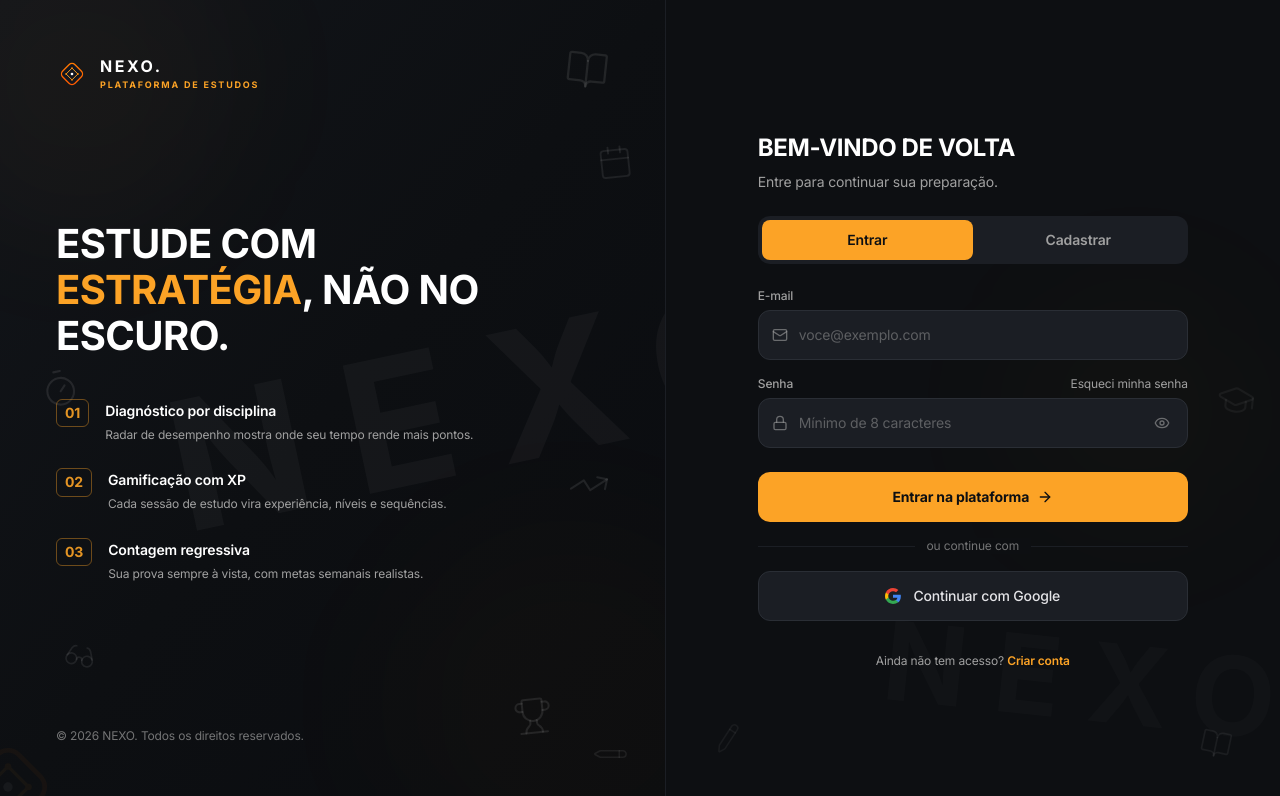
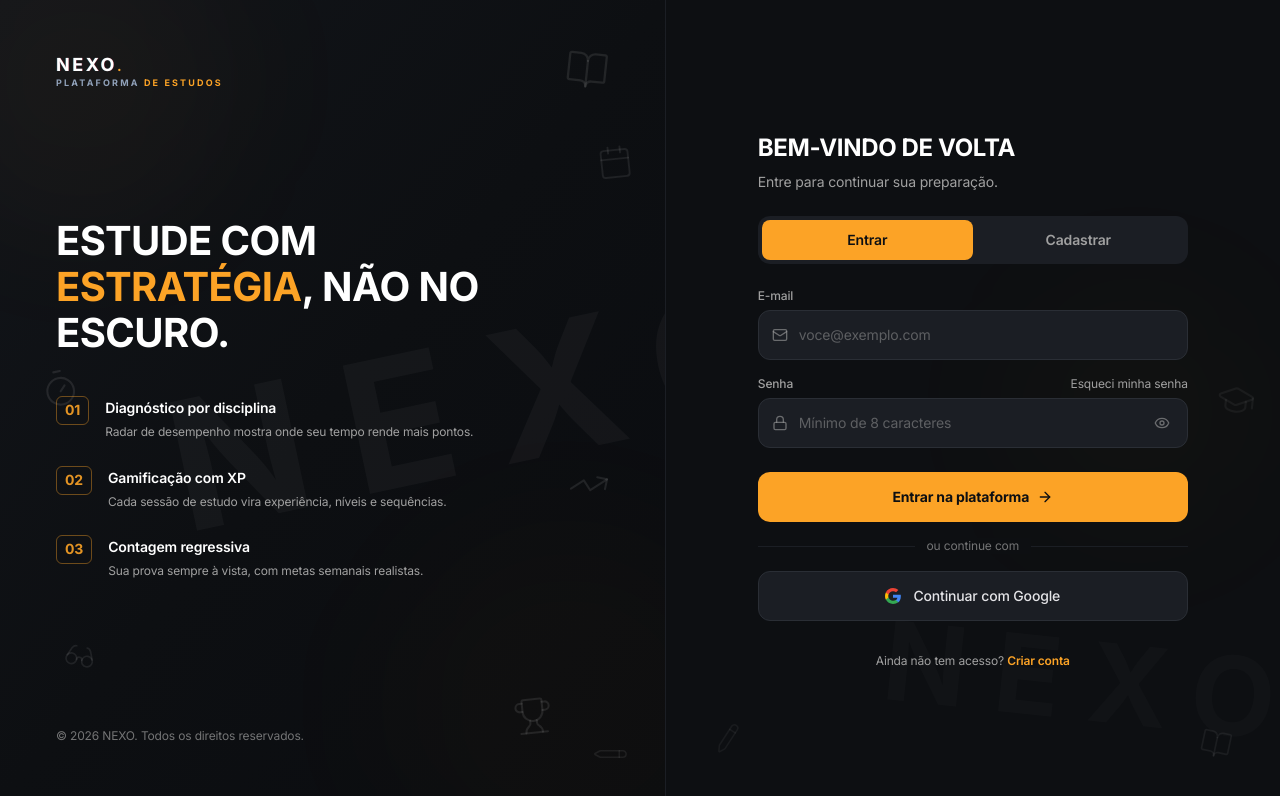
Before and after one commit to contatotheduarteonline-web/Nexo-Web, a React (Vite) app: page / in a window 1280 px wide. Shown: the top 796 px of the page. Built offline with nearby package versions, Linux system fonts and the light colour scheme; no server answers.

Commit message:
Atualizar identidade visual do logo em toda a plataforma
Co-authored-by: contatotheduarteonline-web <329538315+contatotheduarteonline-web@users.noreply.github.com>

```diff
--- a/src/components/auth/LoginView.tsx
+++ b/src/components/auth/LoginView.tsx
@@ -111,7 +111,7 @@ export const LoginView: React.FC<LoginViewProps> = ({ onGoToCadastro }) => {
 
           {/* Brand Symbol Watermark (lower left) */}
           <div className="absolute -left-12 -bottom-12 opacity-[0.04] pointer-events-none select-none">
-            <Logo variant="symbol" size="hero" />
+            <Logo variant="compact" size="hero" />
           </div>
 
           {/* Outline Study Icons (Watermark line art) */}
@@ -126,17 +126,7 @@ export const LoginView: React.FC<LoginViewProps> = ({ onGoToCadastro }) => {
 
         {/* Top Logo (Foreground: z-10) */}
         <div className="relative z-10 flex items-center">
-          <div className="inline-flex items-center gap-3">
-            <Logo variant="symbol" size="sm" />
-            <div className="flex flex-col justify-center">
-              <span className="text-base font-black tracking-[0.16em] text-white leading-tight">
-                NEXO.
-              </span>
-              <span className="text-[9px] font-bold uppercase tracking-[0.2em] text-[#fca326] mt-0.5">
-                Plataforma de Estudos
-              </span>
-            </div>
-          </div>
+          <Logo variant="horizontal" size="sm" themeMode="dark" />
         </div>
 
         {/* Central Presentation (Foreground: z-10) */}
@@ -216,17 +206,7 @@ export const LoginView: React.FC<LoginViewProps> = ({ onGoToCadastro }) => {
         <div className="w-full max-w-[430px] my-auto relative z-10">
           {/* Mobile Brand Header */}
           <div className="lg:hidden flex flex-col items-center text-center mb-8">
-            <div className="inline-flex items-center gap-3">
-              <Logo variant="symbol" size="sm" />
-              <div className="flex flex-col text-left">
-                <span className="text-lg font-black tracking-[0.18em] text-white leading-none">
-                  NEXO.
-                </span>
-                <span className="text-[9px] font-bold uppercase tracking-[0.22em] text-[#fca326] mt-0.5">
-                  Plataforma de Estudos
-                </span>
-              </div>
-            </div>
+            <Logo variant="horizontal" size="sm" themeMode="dark" />
           </div>
 
           {/* Form Header */}
--- a/src/components/auth/OnboardingModal.tsx
+++ b/src/components/auth/OnboardingModal.tsx
@@ -52,7 +52,7 @@ export const OnboardingModal: React.FC<OnboardingModalProps> = ({
     <div className="fixed inset-0 z-50 flex items-center justify-center bg-black/85 p-4 backdrop-blur-sm">
       <div className="w-full max-w-2xl rounded-3xl border border-[#292929] bg-[#111622] p-6 sm:p-8 text-white shadow-2xl">
         <div className="flex flex-col items-center text-center">
-          <Logo variant="symbol" size="md" />
+          <Logo variant="compact" size="md" />
 
           <span className="mt-3 text-[10px] font-bold uppercase tracking-[0.3em] text-[#249D84]">
             NEXO &bull; BOAS-VINDAS
--- a/src/components/brand/Logo.tsx
+++ b/src/components/brand/Logo.tsx
@@ -7,118 +7,85 @@ interface LogoProps {
   themeMode?: "dark" | "light" | "auto";
 }
 
+/**
+ * NEXO wordmark — white "NEXO" letters with a subtle chromatic
+ * aberration (red/cyan edge shift) and an amber dot.
+ */
 export const Logo: React.FC<LogoProps> = ({
   variant = "horizontal",
   size = "md",
   className = "",
   themeMode = "auto",
 }) => {
-  // Dimension scales
-  const symbolDimensions = {
-    xs: "w-6 h-6",
-    sm: "w-8 h-8",
-    md: "w-10 h-10",
-    lg: "w-14 h-14",
-    xl: "w-20 h-20",
-    hero: "w-28 h-28",
+  const wordmarkSizes: Record<string, string> = {
+    xs: "text-sm",
+    sm: "text-lg",
+    md: "text-2xl",
+    lg: "text-3xl sm:text-4xl",
+    xl: "text-4xl sm:text-5xl",
+    hero: "text-5xl sm:text-6xl",
   };
 
-  const NexoSymbol: React.FC<{ sizeClass: string }> = ({ sizeClass }) => (
-    <svg
-      viewBox="0 0 120 120"
-      fill="none"
-      xmlns="http://www.w3.org/2000/svg"
-      className={`${sizeClass} shrink-0 transition-transform duration-200`}
-    >
-      <defs>
-        <linearGradient id="nexoGrad1" x1="10" y1="10" x2="110" y2="110" gradientUnits="userSpaceOnUse">
-          <stop stopColor="#FF8A00" />
-          <stop offset="1" stopColor="#FF5400" />
-        </linearGradient>
-        <linearGradient id="nexoGrad2" x1="110" y1="10" x2="10" y2="110" gradientUnits="userSpaceOnUse">
-          <stop stopColor="#FFA726" />
-          <stop offset="1" stopColor="#E65100" />
-        </linearGradient>
-      </defs>
+  const textColor =
+    themeMode === "dark"
+      ? "text-white"
+      : themeMode === "light"
+      ? "text-[#172033]"
+      : "text-[#172033] dark:text-white";
 
-      {/* Rounded Outer Framing Rhombus / Nexus Node */}
-      <rect
-        x="60"
-        y="14"
-        width="65"
-        height="65"
-        rx="16"
-        transform="rotate(45 60 14)"
-        fill="#121620"
-        stroke="url(#nexoGrad1)"
-        strokeWidth="5"
-      />
+  const subtitleSlate =
+    themeMode === "dark"
+      ? "text-slate-400"
+      : themeMode === "light"
+      ? "text-slate-500"
+      : "text-slate-500 dark:text-slate-400";
 
-      {/* Inner Intersecting Node / Pathway */}
-      <path
-        d="M38 60 L60 38 L82 60 L60 82 Z"
-        fill="none"
-        stroke="#FFA726"
-        strokeWidth="3.5"
-        strokeLinejoin="round"
-      />
-
-      {/* Modern Center Nexus Point */}
-      <circle cx="60" cy="60" r="5" fill="#FFFFFF" />
-
-      {/* Dynamic Geometric Nodes (North, East, South, West) */}
-      <circle cx="60" cy="38" r="3.5" fill="#FF8A00" />
-      <circle cx="82" cy="60" r="3.5" fill="#FF8A00" />
-      <circle cx="60" cy="82" r="3.5" fill="#FF8A00" />
-      <circle cx="38" cy="60" r="3.5" fill="#FF8A00" />
-    </svg>
+  const Wordmark: React.FC<{ sizeClass: string }> = ({ sizeClass }) => (
+    <span className="relative inline-flex items-baseline">
+      <span
+        className={`font-black uppercase leading-none tracking-[0.14em] ${sizeClass} ${textColor}`}
+        style={{
+          textShadow:
+            "0.03em 0 0 rgba(255, 56, 92, 0.45), -0.03em 0 0 rgba(56, 224, 255, 0.35)",
+        }}
+      >
+        NEXO
+      </span>
+      <span className="font-black leading-none text-[#fca326]">.</span>
+    </span>
   );
 
+  const Subtitle: React.FC = () => (
+    <span className="text-[9px] font-bold uppercase tracking-[0.24em] leading-none mt-1">
+      <span className={subtitleSlate}>Plataforma</span>{" "}
+      <span className="text-[#fca326]">de Estudos</span>
+    </span>
+  );
+
+  // Wordmark only (compact contexts: headers, toolbars)
   if (variant === "symbol" || variant === "compact") {
     return (
       <div className={`inline-flex items-center justify-center ${className}`}>
-        <NexoSymbol sizeClass={symbolDimensions[size]} />
+        <Wordmark sizeClass={wordmarkSizes[size]} />
       </div>
     );
   }
 
+  // Horizontal: wordmark + subtitle, left-aligned
   if (variant === "horizontal") {
-    const textColor =
-      themeMode === "dark"
-        ? "text-white"
-        : themeMode === "light"
-        ? "text-zinc-900"
-        : "text-zinc-900 dark:text-white";
-
     return (
-      <div className={`inline-flex items-center gap-3 ${className}`}>
-        <NexoSymbol sizeClass={symbolDimensions[size === "hero" ? "md" : size]} />
-        <div className="flex flex-col justify-center leading-none">
-          <div className="flex items-baseline gap-1">
-            <span className={`text-lg font-black tracking-[0.16em] ${textColor}`}>
-              NEXO
-            </span>
-          </div>
-          <span className="text-[9px] font-bold uppercase tracking-[0.24em] text-[#FF6B00] mt-0.5">
-            ESTUDOS
-          </span>
-        </div>
+      <div className={`inline-flex flex-col items-start justify-center ${className}`}>
+        <Wordmark sizeClass={wordmarkSizes[size]} />
+        <Subtitle />
       </div>
     );
   }
 
-  // Full stacked variant
+  // Full stacked variant: centered wordmark + subtitle
   return (
     <div className={`flex flex-col items-center text-center ${className}`}>
-      <NexoSymbol sizeClass={symbolDimensions[size]} />
-      <div className="mt-4 flex flex-col items-center">
-        <h2 className="text-3xl sm:text-4xl font-black tracking-[0.2em] text-white">
-          NEXO
-        </h2>
-        <p className="mt-1.5 text-xs font-semibold uppercase tracking-[0.22em] text-[#FFA726]">
-          Plataforma de Estudos
-        </p>
-      </div>
+      <Wordmark sizeClass={wordmarkSizes[size]} />
+      <Subtitle />
     </div>
   );
 };
--- a/src/components/dashboard/NexoWatermark.tsx
+++ b/src/components/dashboard/NexoWatermark.tsx
@@ -20,33 +20,9 @@ export const NexoWatermark: React.FC = () => {
             patternUnits="userSpaceOnUse"
             patternTransform="rotate(-15)"
           >
-            {/* Logo Geométrico Nexo Estilizado */}
-            <g transform="translate(20, 20)">
-              <rect
-                x="0"
-                y="0"
-                width="28"
-                height="28"
-                rx="6"
-                fill="none"
-                stroke="currentColor"
-                strokeWidth="2.5"
-                className="text-[#172033] dark:text-white"
-              />
-              <path
-                d="M7 21 L14 7 L21 21"
-                fill="none"
-                stroke="#EA580C"
-                strokeWidth="2.5"
-                strokeLinecap="round"
-                strokeLinejoin="round"
-              />
-              <circle cx="14" cy="14" r="2.5" fill="#EA580C" />
-            </g>
-
-            {/* Texto "NEXO" */}
+            {/* Wordmark "NEXO." */}
             <text
-              x="58"
+              x="20"
               y="40"
               fontFamily="system-ui, -apple-system, BlinkMacSystemFont, 'Segoe UI', Roboto, sans-serif"
               fontSize="16"
@@ -56,6 +32,7 @@ export const NexoWatermark: React.FC = () => {
             >
               NEXO
             </text>
+            <circle cx="82" cy="37" r="2.5" fill="#fca326" />
 
             {/* Ícones sutis intercalados: Relógio, Alvo, Livro */}
             <g transform="translate(140, 30)" opacity="0.6">
@@ -65,7 +42,7 @@ export const NexoWatermark: React.FC = () => {
 
             <g transform="translate(80, 85)" opacity="0.6">
               <circle cx="8" cy="8" r="7" fill="none" stroke="currentColor" strokeWidth="1.5" className="text-[#172033] dark:text-white" />
-              <circle cx="8" cy="8" r="3.5" fill="none" stroke="#EA580C" strokeWidth="1.5" />
+              <circle cx="8" cy="8" r="3.5" fill="none" stroke="#fca326" strokeWidth="1.5" />
             </g>
 
             <g transform="translate(170, 95)" opacity="0.5">
--- a/src/components/layout/Header.tsx
+++ b/src/components/layout/Header.tsx
@@ -86,10 +86,7 @@ export const Header: React.FC<HeaderProps> = () => {
           onClick={() => setActiveTab("dashboard")}
           className="flex cursor-pointer items-center gap-2.5 transition-opacity hover:opacity-85"
         >
-          <Logo variant="symbol" size="xs" />
-          <span className="text-[15px] font-bold tracking-[0.14em] text-[#172033] dark:text-white">
-            NEXO
-          </span>
+          <Logo variant="compact" size="sm" />
         </div>
       </div>
 
```
